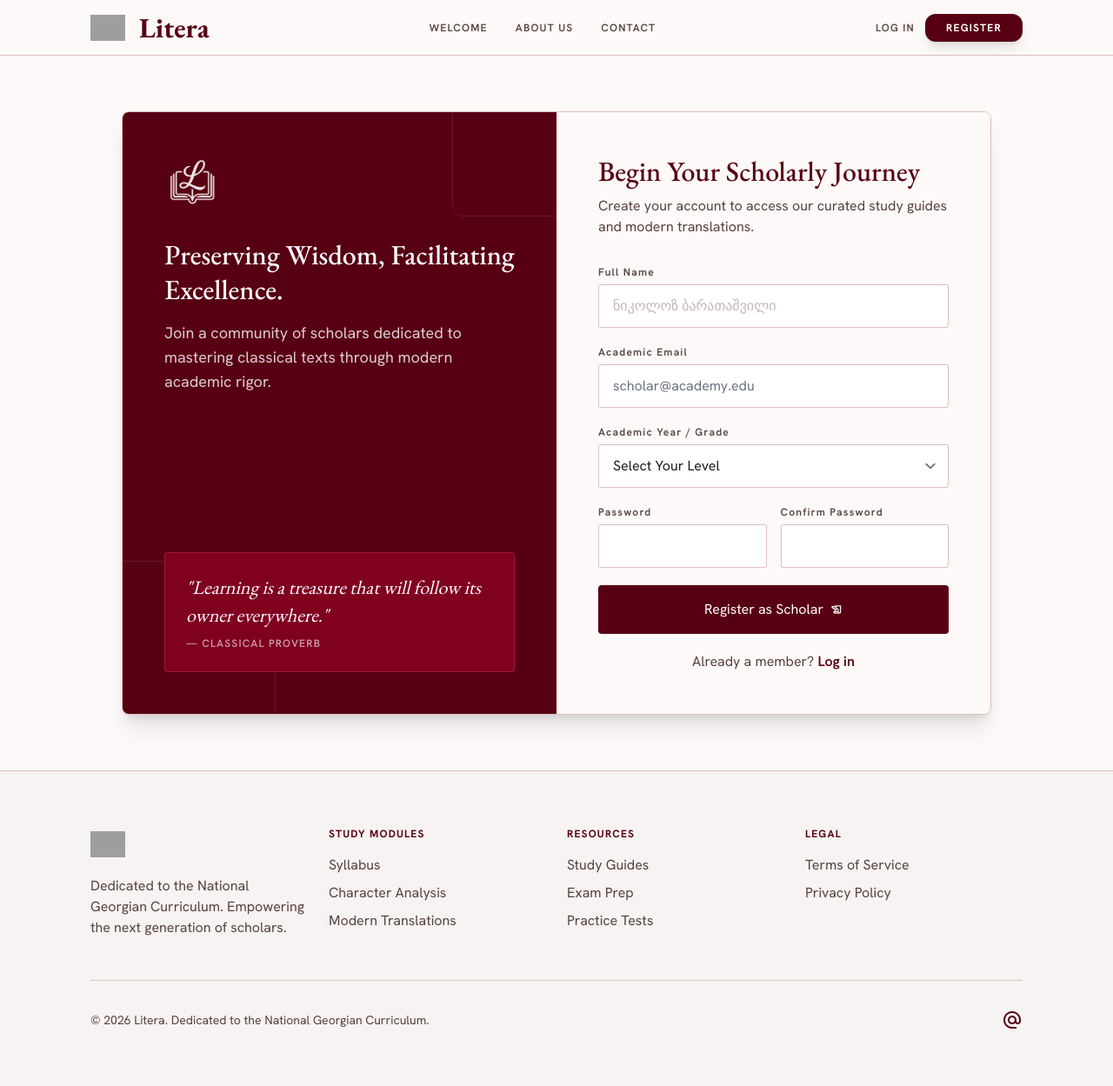
After one commit to G10rga/Litera, a Flask app: page /register in a window 1280 px wide. The commit adds this page. Shown: the whole page at 87% size. Run offline with Flask 3, Linux system fonts and the light colour scheme; some libraries are stand-ins or nearby versions; grey boxes are pictures that could not be loaded.

Commit message:
Add user auth with login/register and repo LICENSE/gitignore.

```diff
--- a/app.py
+++ b/app.py
@@ -1,15 +1,27 @@
-from flask import Flask, render_template, request
-from models import db, Aphorism, VefxistyaosaniLine
-import pandas as pd
+from collections import defaultdict
+import os
+
+from flask import Flask, flash, redirect, render_template, request, url_for
+from flask_login import LoginManager, current_user, login_required, login_user, logout_user
+
+from models import Aphorism, User, VefxistyaosaniLine, db
 
 app = Flask(__name__)
 
-# Database configuration
+app.config['SECRET_KEY'] = os.environ.get('SECRET_KEY', 'litera-dev-secret-change-me')
 app.config['SQLALCHEMY_DATABASE_URI'] = 'sqlite:///vepkhvi.db'
 app.config['SQLALCHEMY_TRACK_MODIFICATIONS'] = False
 
-# Initialize database
 db.init_app(app)
+
+login_manager = LoginManager(app)
+login_manager.login_view = 'login'
+login_manager.login_message_category = 'error'
+
+
+@login_manager.user_loader
+def load_user(user_id):
+    return db.session.get(User, int(user_id))
 
 
 @app.route('/')
@@ -28,6 +40,8 @@ def about():
 def contact():
     """Render the contact page."""
     return render_template('contact.html')
+
+
 @app.route('/cheracteranalysis')
 def cheracteranalysis():
     """Render the character analysis page."""
@@ -83,33 +97,106 @@ def aphorisms():
     return render_template('aphorisms.html', aphorisms=all_aphorisms)
 
 
-
-from collections import defaultdict
-
-@app.route("/vefxistyaosani")
+@app.route('/vefxistyaosani')
 def vefxistyaosani():
-
     rows = VefxistyaosaniLine.query.order_by(
         VefxistyaosaniLine.chapter_id,
         VefxistyaosaniLine.strophe_id,
-        VefxistyaosaniLine.line_id
+        VefxistyaosaniLine.line_id,
     ).all()
 
     stanzas = defaultdict(list)
-
     for row in rows:
         stanzas[(row.chapter_id, row.strophe_id)].append(row)
 
-    return render_template(
-        "vefxistyaosani.html",
-        stanzas=stanzas
-    )
+    return render_template('vefxistyaosani.html', stanzas=stanzas)
 
 
+@app.route('/register', methods=['GET', 'POST'])
+def register():
+    """Create a new scholar account."""
+    if current_user.is_authenticated:
+        return redirect(url_for('index'))
 
-# Create database tables
+    if request.method == 'POST':
+        full_name = (request.form.get('full_name') or '').strip()
+        email = (request.form.get('email') or '').strip().lower()
+        grade = (request.form.get('grade') or '').strip() or None
+        password = request.form.get('password') or ''
+        confirm_password = request.form.get('confirm_password') or ''
+
+        errors = []
+        if not full_name:
+            errors.append('Full name is required.')
+        if not email:
+            errors.append('Email is required.')
+        if len(password) < 8:
+            errors.append('Password must be at least 8 characters.')
+        if password != confirm_password:
+            errors.append('Passwords do not match.')
+        if email and User.query.filter_by(email=email).first():
+            errors.append('An account with that email already exists.')
+
+        if errors:
+            for message in errors:
+                flash(message, 'error')
+            return render_template(
+                'register.html',
+                full_name=full_name,
+                email=email,
+                grade=grade or '',
+            )
+
+        user = User(full_name=full_name, email=email, grade=grade)
+        user.set_password(password)
+        db.session.add(user)
+        db.session.commit()
+
+        login_user(user)
+        flash('Welcome to Litera. Your scholar account is ready.', 'success')
+        return redirect(url_for('index'))
+
+    return render_template('register.html')
+
+
+@app.route('/login', methods=['GET', 'POST'])
+def login():
+    """Sign in an existing scholar."""
+    if current_user.is_authenticated:
+        return redirect(url_for('index'))
+
+    if request.method == 'POST':
+        email = (request.form.get('email') or '').strip().lower()
+        password = request.form.get('password') or ''
+        remember = bool(request.form.get('remember'))
+
+        user = User.query.filter_by(email=email).first()
+        if user is None or not user.check_password(password):
+            flash('Invalid email or password.', 'error')
+            return render_template('login.html', email=email)
+
+        login_user(user, remember=remember)
+        flash(f'Welcome back, {user.full_name}.', 'success')
+        next_page = request.args.get('next')
+        if next_page and next_page.startswith('/'):
+            return redirect(next_page)
+        return redirect(url_for('index'))
+
+    return render_template('login.html')
+
+
+@app.route('/logout')
+@login_required
+def logout():
+    """Sign out the current scholar."""
+    logout_user()
+    flash('You have been signed out.', 'success')
+    return redirect(url_for('index'))
+
+
 with app.app_context():
     db.create_all()
 
+
 if __name__ == '__main__':
     app.run(debug=True, host='0.0.0.0', port=5000)
--- a/requirements.txt
+++ b/requirements.txt
@@ -2,4 +2,5 @@ Flask==2.3.3
 Werkzeug==2.3.7
 gunicorn==21.2.0
 Flask-SQLAlchemy==3.0.5
+Flask-Login==0.6.3
 pandas>=2.2.2
--- a/static/main.js
+++ b/static/main.js
@@ -15,6 +15,8 @@ document.addEventListener('DOMContentLoaded', () => {
     initSyllabusReveal();
     initTosScrollSpy();
     initStanzaCards();
+    initPasswordToggles();
+    initAuthFlashDismiss();
 });
 
 function initScrollProgress() {
@@ -265,3 +267,26 @@ function initStanzaCards() {
         });
     });
 }
+
+function initPasswordToggles() {
+    document.querySelectorAll('[data-password-toggle]').forEach((toggleBtn) => {
+        const field = toggleBtn.parentElement && toggleBtn.parentElement.querySelector('input[type="password"], input[type="text"]');
+        if (!field) return;
+
+        toggleBtn.addEventListener('click', () => {
+            const showing = field.type === 'text';
+            field.type = showing ? 'password' : 'text';
+            toggleBtn.innerHTML = `<span class="material-symbols-outlined text-[20px]">${showing ? 'visibility' : 'visibility_off'}</span>`;
+        });
+    });
+}
+
+function initAuthFlashDismiss() {
+    document.querySelectorAll('.auth-flash').forEach((flash) => {
+        setTimeout(() => {
+            flash.style.opacity = '0';
+            flash.style.transition = 'opacity 0.4s ease';
+            setTimeout(() => flash.remove(), 400);
+        }, 4000);
+    });
+}
--- a/templates/base.html
+++ b/templates/base.html
@@ -122,11 +122,31 @@ tailwind.config = {
       <a class="font-label-caps text-label-caps uppercase tracking-widest transition-colors duration-200 {% if request.endpoint == 'about' %}text-primary font-bold border-b-2 border-primary py-1{% else %}text-on-surface-variant hover:text-primary-fixed-dim{% endif %}" href="{{ url_for('about') }}">About Us</a>
       <a class="font-label-caps text-label-caps uppercase tracking-widest transition-colors duration-200 {% if request.endpoint == 'contact' %}text-primary font-bold border-b-2 border-primary py-1{% else %}text-on-surface-variant hover:text-primary-fixed-dim{% endif %}" href="{{ url_for('contact') }}">Contact</a>
     </div>
-    <a href="{{ url_for('syllabus') }}" class="bg-primary text-on-primary px-6 py-2 rounded-full font-label-caps text-label-caps uppercase tracking-widest font-bold hover:bg-crimson-dark transition-all duration-300 transform active:scale-95 shadow-lg">
-      Start Learning
-    </a>
+    <div class="flex items-center gap-3">
+      {% if current_user.is_authenticated %}
+        <span class="hidden sm:inline font-label-caps text-label-caps text-on-surface-variant uppercase tracking-widest">{{ current_user.full_name }}</span>
+        <a href="{{ url_for('logout') }}" class="border border-primary text-primary px-4 py-2 rounded-full font-label-caps text-label-caps uppercase tracking-widest font-bold hover:bg-primary hover:text-on-primary transition-all duration-300">
+          Log Out
+        </a>
+      {% else %}
+        <a href="{{ url_for('login') }}" class="hidden sm:inline font-label-caps text-label-caps text-on-surface-variant uppercase tracking-widest hover:text-primary transition-colors">Log In</a>
+        <a href="{{ url_for('register') }}" class="bg-primary text-on-primary px-6 py-2 rounded-full font-label-caps text-label-caps uppercase tracking-widest font-bold hover:bg-crimson-dark transition-all duration-300 transform active:scale-95 shadow-lg">
+          Register
+        </a>
+      {% endif %}
+    </div>
   </div>
 </nav>
+
+{% with messages = get_flashed_messages(with_categories=true) %}
+  {% if messages and request.endpoint not in ['login', 'register'] %}
+    <div class="fixed top-20 left-1/2 -translate-x-1/2 z-[60] w-[min(92vw,28rem)] space-y-2">
+      {% for category, message in messages %}
+        <div class="auth-flash auth-flash-{{ category }} shadow-lg">{{ message }}</div>
+      {% endfor %}
+    </div>
+  {% endif %}
+{% endwith %}
 
 {% block content %}{% endblock %}
 
--- /dev/null
+++ b/templates/register.html
@@ -0,0 +1,83 @@
+{% extends "base.html" %}
+{% block title %}Register | Litera{% endblock %}
+{% block body_class %}bg-surface font-body-md text-on-surface parchment-dots overflow-x-hidden min-h-screen flex flex-col{% endblock %}
+{% block progress_bar %}{% endblock %}
+{% block content %}
+<main class="flex-grow flex items-center justify-center py-section-gap px-margin-mobile md:px-gutter pt-32">
+<div class="max-w-[1000px] w-full grid grid-cols-1 md:grid-cols-2 bg-surface rounded-xl shadow-xl overflow-hidden border border-outline-variant">
+<div class="hidden md:flex flex-col justify-between p-12 bg-primary text-on-primary relative overflow-hidden">
+<div class="z-10">
+<img class="w-16 h-16 mb-8 object-contain brightness-0 invert opacity-90" alt="Litera Logo" src="{{ url_for('static', filename='litera_book_monogram_logo.png') }}"/>
+<h2 class="font-headline-md text-headline-md mb-4 leading-tight">Preserving Wisdom, Facilitating Excellence.</h2>
+<p class="font-body-lg text-body-lg opacity-80 max-w-sm">Join a community of scholars dedicated to mastering classical texts through modern academic rigor.</p>
+</div>
+<div class="z-10">
+<div class="p-6 bg-primary-container rounded-lg border border-on-primary-container/20">
+<p class="font-quote-display text-quote-display italic mb-2">"Learning is a treasure that will follow its owner everywhere."</p>
+<p class="font-label-caps text-label-caps uppercase tracking-widest opacity-60">— Classical Proverb</p>
+</div>
+</div>
+<div class="absolute -bottom-20 -left-20 w-64 h-64 border border-on-primary/10 rounded-full"></div>
+<div class="absolute -top-10 -right-10 w-40 h-40 border border-on-primary/10 rounded-full"></div>
+</div>
+
+<div class="p-8 md:p-12 flex flex-col justify-center bg-surface">
+<header class="mb-8 text-center md:text-left">
+<img class="w-12 h-12 mb-4 mx-auto md:mx-0 md:hidden object-contain" alt="Litera Logo" src="{{ url_for('static', filename='litera_book_monogram_logo.png') }}"/>
+<h1 class="font-headline-md text-headline-md text-primary mb-2">Begin Your Scholarly Journey</h1>
+<p class="font-body-md text-on-surface-variant">Create your account to access our curated study guides and modern translations.</p>
+</header>
+
+{% with messages = get_flashed_messages(with_categories=true) %}
+  {% if messages %}
+    <div class="mb-6 space-y-2">
+      {% for category, message in messages %}
+        <div class="auth-flash auth-flash-{{ category }}">{{ message }}</div>
+      {% endfor %}
+    </div>
+  {% endif %}
+{% endwith %}
+
+<form class="space-y-5" id="registerForm" method="post" action="{{ url_for('register') }}">
+<div class="space-y-1.5">
+<label class="font-label-caps text-label-caps text-on-surface-variant block" for="full_name">Full Name</label>
+<input class="w-full px-4 py-3 rounded border border-outline-variant bg-surface-container-lowest font-body-md form-input-focus placeholder:text-outline/50" id="full_name" name="full_name" placeholder="ნიკოლოზ ბარათაშვილი" required type="text" value="{{ full_name or '' }}"/>
+</div>
+<div class="space-y-1.5">
+<label class="font-label-caps text-label-caps text-on-surface-variant block" for="email">Academic Email</label>
+<input class="w-full px-4 py-3 rounded border border-outline-variant bg-surface-container-lowest font-body-md form-input-focus" id="email" name="email" placeholder="scholar@academy.edu" required type="email" value="{{ email or '' }}"/>
+</div>
+<div class="space-y-1.5">
+<label class="font-label-caps text-label-caps text-on-surface-variant block" for="grade">Academic Year / Grade</label>
+<select class="w-full px-4 py-3 rounded border border-outline-variant bg-surface-container-lowest font-body-md form-input-focus appearance-none" id="grade" name="grade">
+<option disabled {% if not grade %}selected{% endif %} value="">Select Your Level</option>
+<option value="9" {% if grade == '9' %}selected{% endif %}>Year 9 (Grade 9)</option>
+<option value="10" {% if grade == '10' %}selected{% endif %}>Year 10 (Grade 10)</option>
+<option value="11" {% if grade == '11' %}selected{% endif %}>Year 11 (Grade 11)</option>
+<option value="12" {% if grade == '12' %}selected{% endif %}>Year 12 (Graduate Candidate)</option>
+<option value="undergrad" {% if grade == 'undergrad' %}selected{% endif %}>University Undergraduate</option>
+</select>
+</div>
+<div class="grid grid-cols-1 sm:grid-cols-2 gap-4">
+<div class="space-y-1.5">
+<label class="font-label-caps text-label-caps text-on-surface-variant block" for="password">Password</label>
+<input class="w-full px-4 py-3 rounded border border-outline-variant bg-surface-container-lowest font-body-md form-input-focus" id="password" name="password" required minlength="8" type="password"/>
+</div>
+<div class="space-y-1.5">
+<label class="font-label-caps text-label-caps text-on-surface-variant block" for="confirm_password">Confirm Password</label>
+<input class="w-full px-4 py-3 rounded border border-outline-variant bg-surface-container-lowest font-body-md form-input-focus" id="confirm_password" name="confirm_password" required minlength="8" type="password"/>
+</div>
+</div>
+<button class="w-full bg-primary text-on-primary font-label-caps text-body-md py-4 rounded-lg shadow-sm hover:bg-crimson-dark transition-all duration-200 active:scale-[0.98] mt-4 flex justify-center items-center gap-2" type="submit">
+<span>Register as Scholar</span>
+<span class="material-symbols-outlined text-sm">history_edu</span>
+</button>
+<p class="text-center mt-6 font-body-md text-on-surface-variant">
+  Already a member?
+  <a class="text-primary font-semibold hover:underline decoration-1 underline-offset-4" href="{{ url_for('login') }}">Log in</a>
+</p>
+</form>
+</div>
+</div>
+</main>
+{% endblock %}
```
Also changed, not shown: models.py (+25 -1 lines), static/styles.css (+41 -0 lines), templates/login.html (added, +62 -0 lines), 2 other files.
